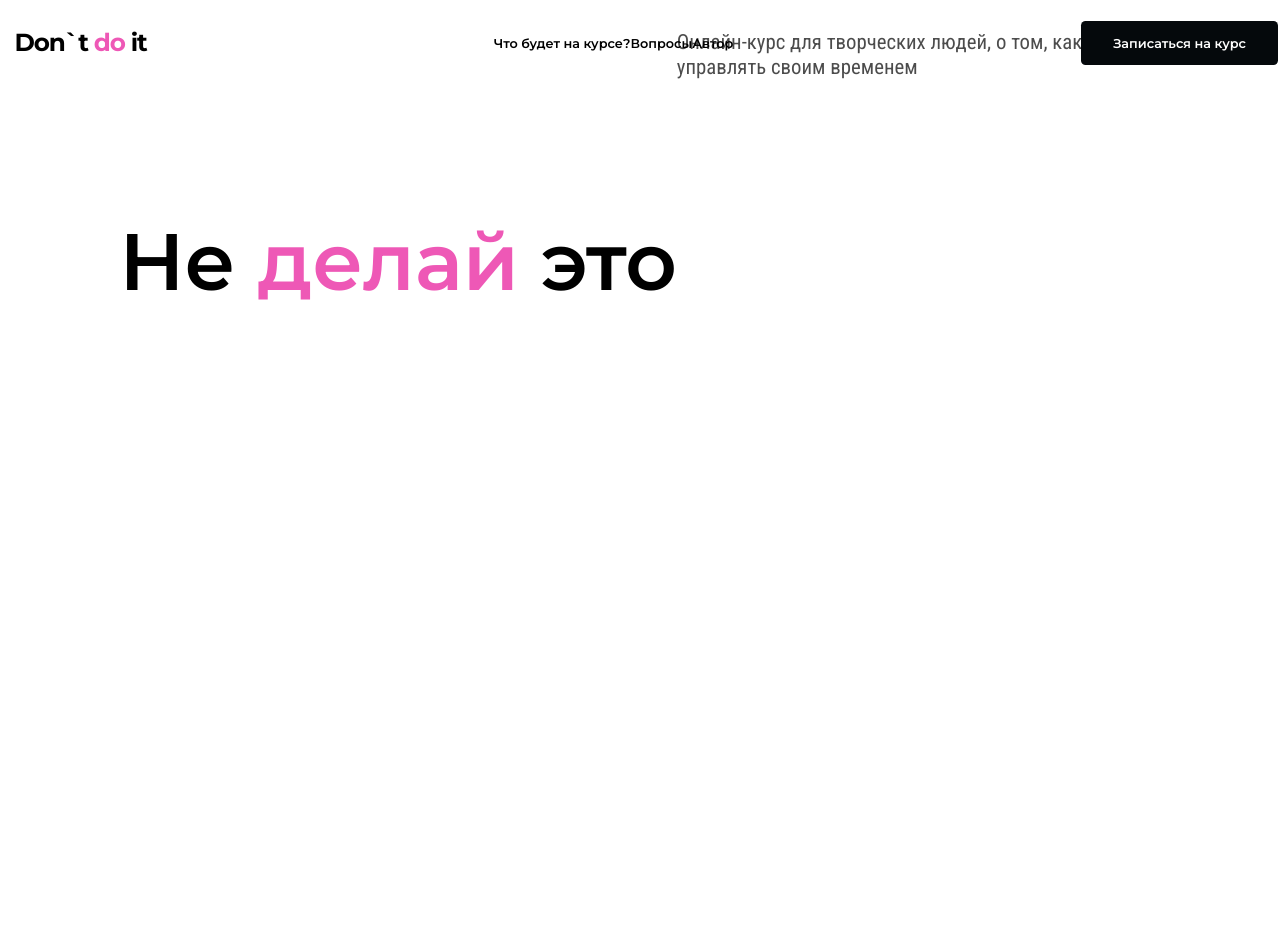
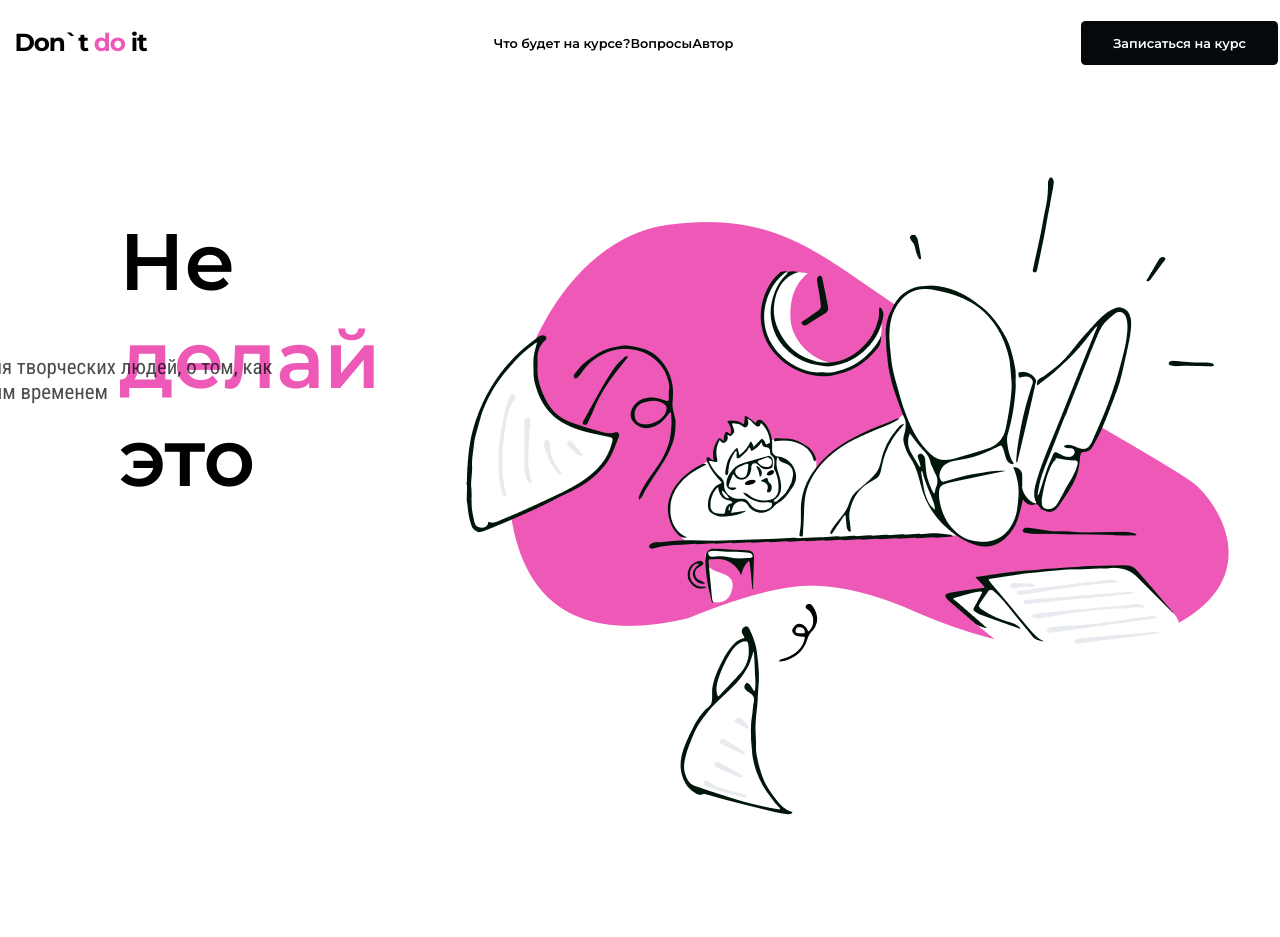
Before and after one commit to Exevald/web_dev, a PHP site: page / in a window 1280 px wide. Before the commit the page ends 300 px from the top, so only its background shows below. Run offline with PHP 8.4, Linux system fonts and the light colour scheme.

Commit message:
Work on lw6

```diff
--- a/LW6/css/style.css
+++ b/LW6/css/style.css
@@ -65,6 +65,7 @@
 }
 .info-wrap {
     display: flex;
+    justify-content: space-between;
 }
 .main-title {
     margin-top: 10.4vw;
@@ -88,11 +89,13 @@
     color: rgba(0, 0, 0, 0.7);
 }
 
-.subtitle-main {
-    margin-top: -50px
+.subtitle-info {
+    /*margin-top: -50px*/
+    margin-top: 275px;
+    margin-left: -556px;
 }
-.subtitle-sub {
-    margin-top: -25px;
+.image-main-info {
+    /*margin-left: 200px;*/
 }
 .big-button {
     width: 265.6px;
--- a/LW6/index.html
+++ b/LW6/index.html
@@ -20,9 +20,9 @@
     <div class="info-wrap">
         <h1 class="main-title">Не <span class="sec-color-title">делай </span>это</h1>
         <div class="info">
-            <p class="subtitle-main">Онлайн-курс для творческих людей, о том, как <br /> управлять своим временем</p>
+            <p class="subtitle-info">Онлайн-курс для творческих людей, о том, как <br /> управлять своим временем</p>
         </div>
-<!--        <img src="images/main_image.png"  alt="don't-do-it" />-->
+        <img class="image-main-info" src="images/main_image.png"  alt="don't-do-it" />
     </div>
 <!--    <button class="big-button">-->
 <!--        <p class="text-button">Записаться на курс</p>-->
```
